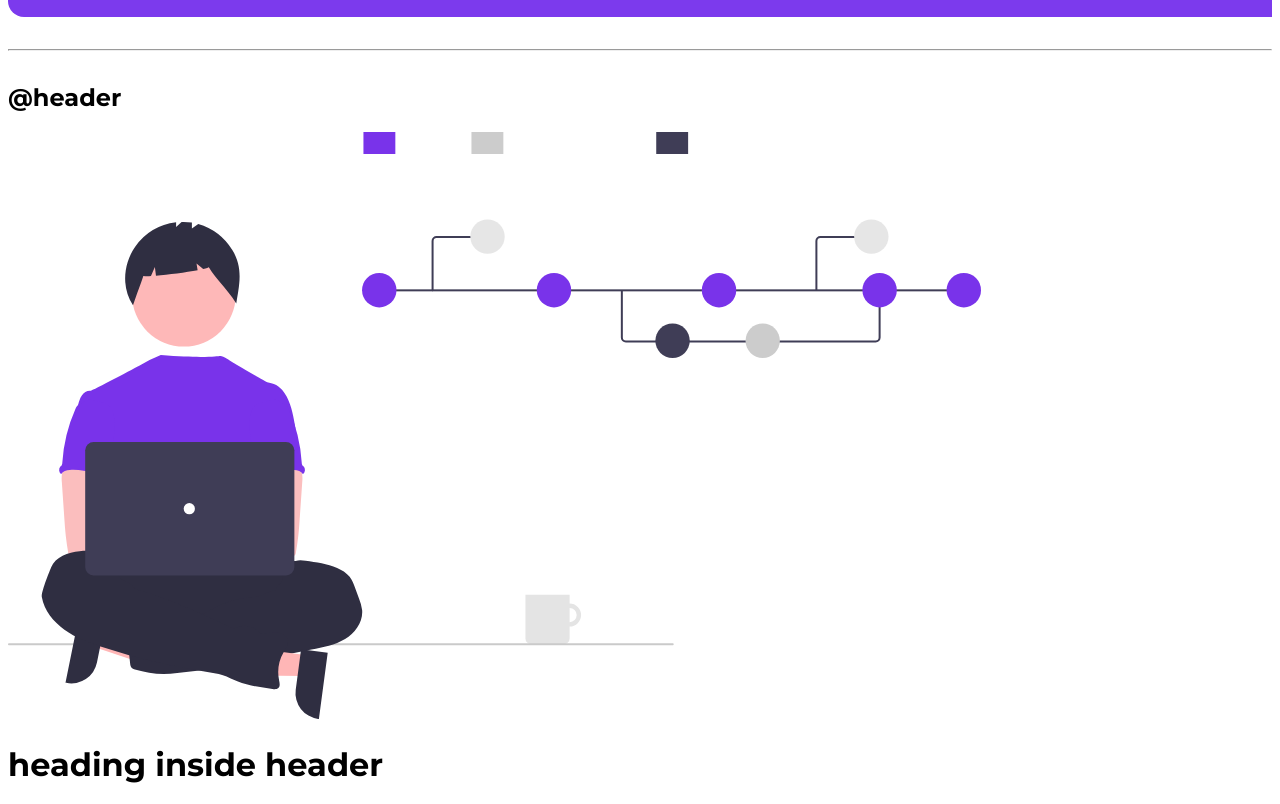
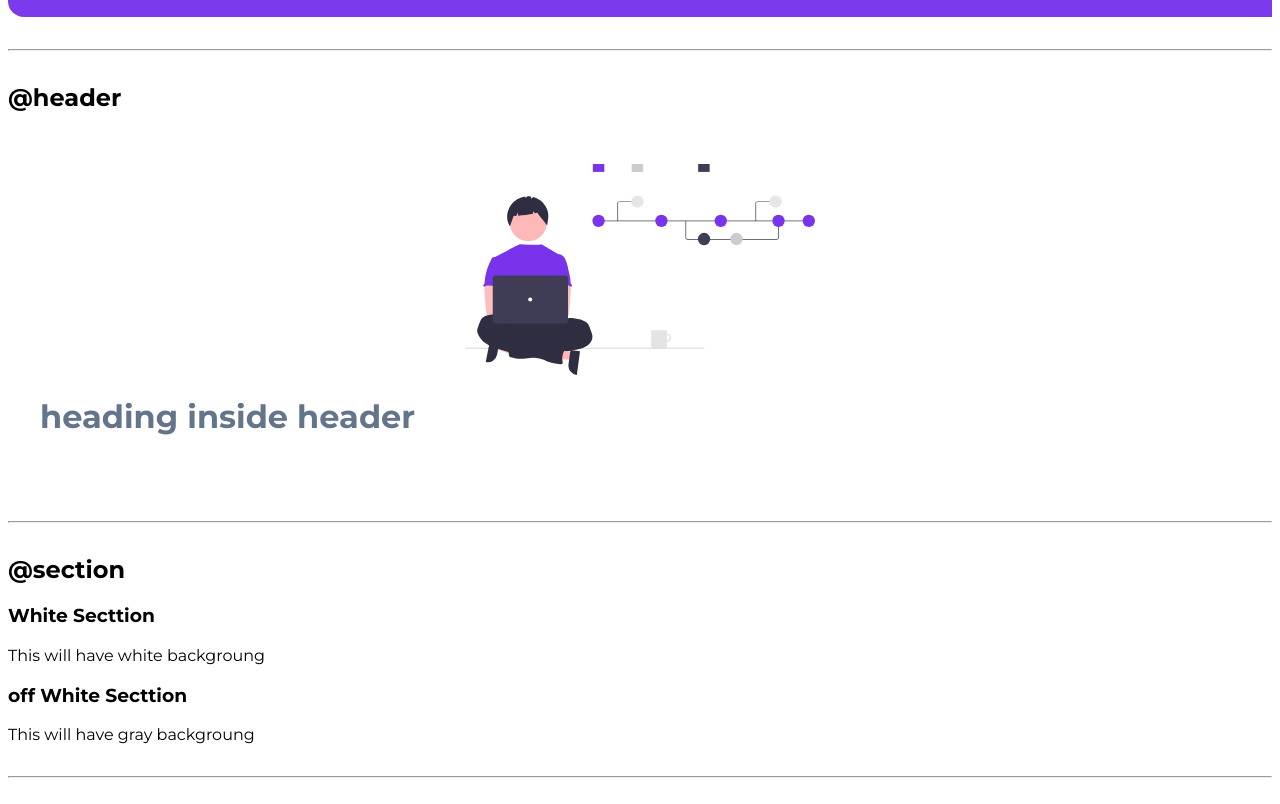
Before and after one commit to Tapishagrawal/my-portfolio, a plain HTML site: page index.html in a window 1280 px wide. Shown: the part 1496-2300 px from the top of the page. Drawn offline with Linux system fonts and the light colour scheme.

```diff
--- a/index.html
+++ b/index.html
@@ -77,9 +77,9 @@
     <hr>
 
     <h2>@header</h2>
-    <header>
-        <img src="images/hero.svg" />
-        <h1>heading inside header</h1>
+    <header class="hero">
+        <img class="hero-img" src="images/hero.svg" />
+        <h1 class="hero-heading">heading inside header</h1>
     </header>
 
     <hr>
--- a/style.css
+++ b/style.css
@@ -1,5 +1,6 @@
 :root{
     --primary-color: #7c3aed;
+    --dark-gray: #64748b;
 }
 body{
     font-family: 'Montserrat', sans-serif;
@@ -31,8 +32,7 @@ hr{
 .link-secondary{
     color: var(--primary-color);
     border-radius: 0.5rem;
-    border: 1px solid var(--primary-color
-    );
+    border: 1px solid var(--primary-color);
 }
 
 /* ====LIST===== */
@@ -63,3 +63,16 @@ hr{
 .navigation .link-active{
     font-weight: bold;
 }
+
+/* =======header===== */
+.hero{
+    padding: 2rem;
+}
+.hero .hero-img{
+    max-width: 350px;
+    margin: auto;
+    display: block;
+}
+.hero .hero-heading{
+    color: var(--dark-gray);
+}
```
